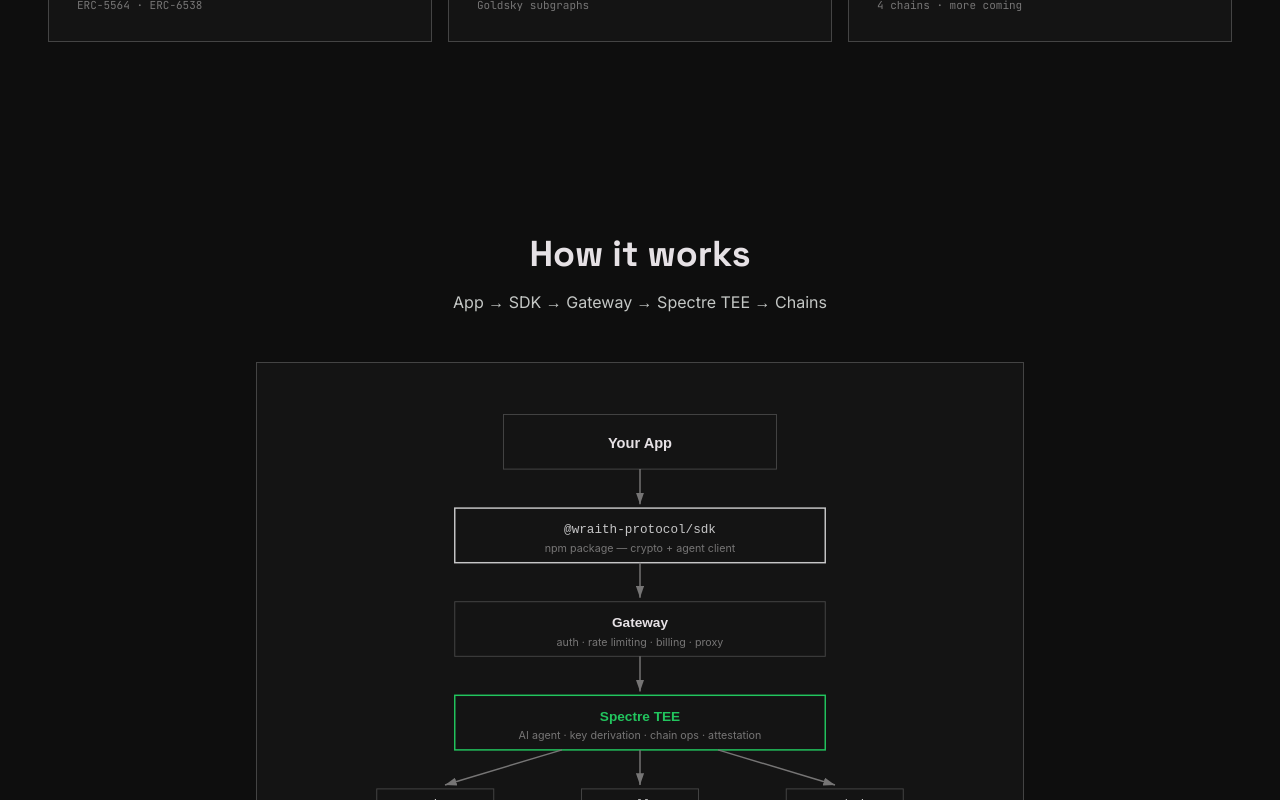
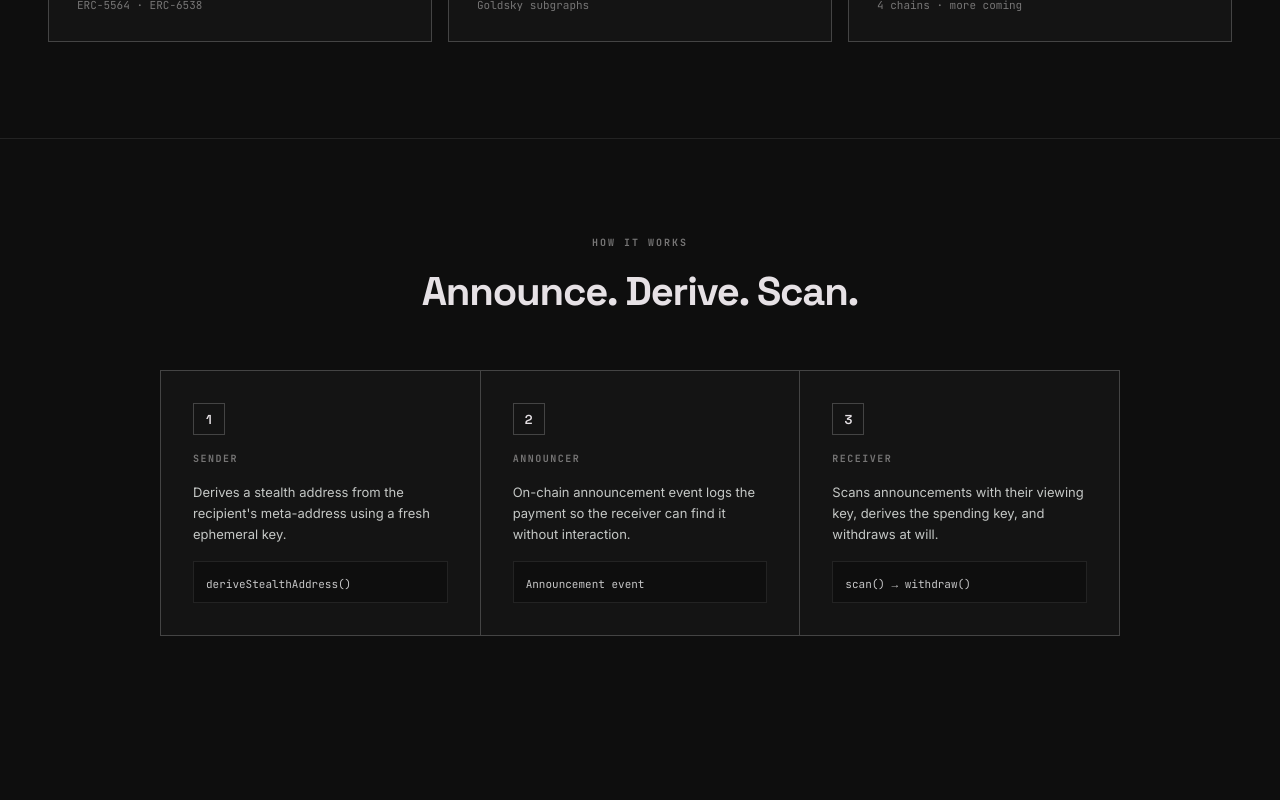
Before and after one commit to wraith-protocol/www, a React (Vite) app: page / in a window 1280 px wide. Shown: the part 1320-2120 px from the top of the page. Built offline with nearby package versions, Linux system fonts and the light colour scheme.

Commit message:
style: redesign architecture section with 3-step flow cards
Replace static diagram with three-column step layout showing Sender,
Announcer, Receiver flow with numbered badges and code snippets.

```diff
--- a/src/components/Architecture.tsx
+++ b/src/components/Architecture.tsx
@@ -1,19 +1,67 @@
+const steps = [
+  {
+    num: '1',
+    label: 'SENDER',
+    description:
+      "Derives a stealth address from the recipient's meta-address using a fresh ephemeral key.",
+    code: 'deriveStealthAddress()',
+    border: true,
+  },
+  {
+    num: '2',
+    label: 'ANNOUNCER',
+    description:
+      'On-chain announcement event logs the payment so the receiver can find it without interaction.',
+    code: 'Announcement event',
+    border: true,
+  },
+  {
+    num: '3',
+    label: 'RECEIVER',
+    description:
+      'Scans announcements with their viewing key, derives the spending key, and withdraws at will.',
+    code: 'scan() → withdraw()',
+    border: false,
+  },
+];
+
 export default function Architecture() {
   return (
-    <section className="px-6 py-24">
-      <div className="mx-auto max-w-3xl">
-        <h2 className="font-heading text-center text-3xl font-bold text-on-surface md:text-4xl">
-          How it works
-        </h2>
-        <p className="mt-4 text-center text-on-surface-variant">
-          App → SDK → Gateway → Spectre TEE → Chains
-        </p>
-        <div className="mt-12 border border-outline-variant bg-surface-container p-8">
-          <img
-            src="/architecture.svg"
-            alt="Wraith Protocol architecture diagram showing the flow from your app through the SDK, Gateway, and Spectre TEE to multiple blockchains"
-            className="w-full"
-          />
+    <section className="border-t border-outline-variant-30 px-6 py-24 md:px-12">
+      <div className="mx-auto flex max-w-[1344px] flex-col items-center gap-12">
+        <div className="flex flex-col items-center gap-3">
+          <span className="font-mono text-[10px] font-semibold uppercase tracking-[2px] text-outline">
+            How It Works
+          </span>
+          <h2 className="font-heading text-[28px] font-bold tracking-[-1.2px] text-on-surface sm:text-[40px]">
+            Announce. Derive. Scan.
+          </h2>
+        </div>
+
+        <div className="w-full max-w-[960px] border border-outline-variant bg-surface-container">
+          <div className="flex flex-col md:flex-row">
+            {steps.map((step) => (
+              <div
+                key={step.num}
+                className={`flex flex-1 flex-col gap-4 p-8 ${step.border ? 'border-b border-outline-variant md:border-r md:border-b-0' : ''}`}
+              >
+                <div className="flex h-8 w-8 items-center justify-center border border-outline-variant">
+                  <span className="font-heading text-[13px] font-semibold text-on-surface">
+                    {step.num}
+                  </span>
+                </div>
+                <span className="font-mono text-[10px] font-semibold tracking-[1.5px] text-outline">
+                  {step.label}
+                </span>
+                <p className="font-body text-[13px] leading-[1.6] text-on-surface-variant">
+                  {step.description}
+                </p>
+                <div className="border border-outline-variant-30 bg-surface px-3 py-2">
+                  <span className="font-mono text-[11px] text-primary">{step.code}</span>
+                </div>
+              </div>
+            ))}
+          </div>
         </div>
       </div>
     </section>
```
